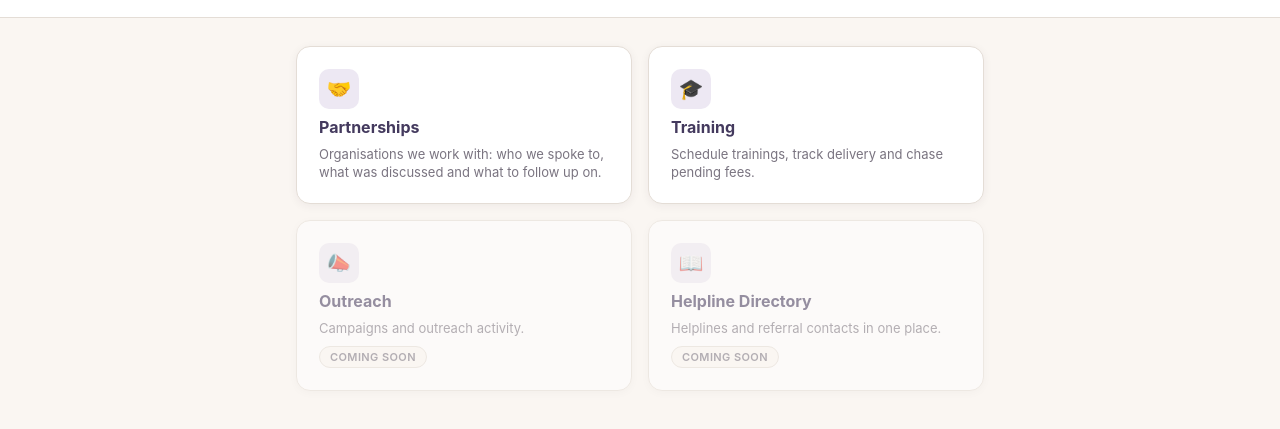
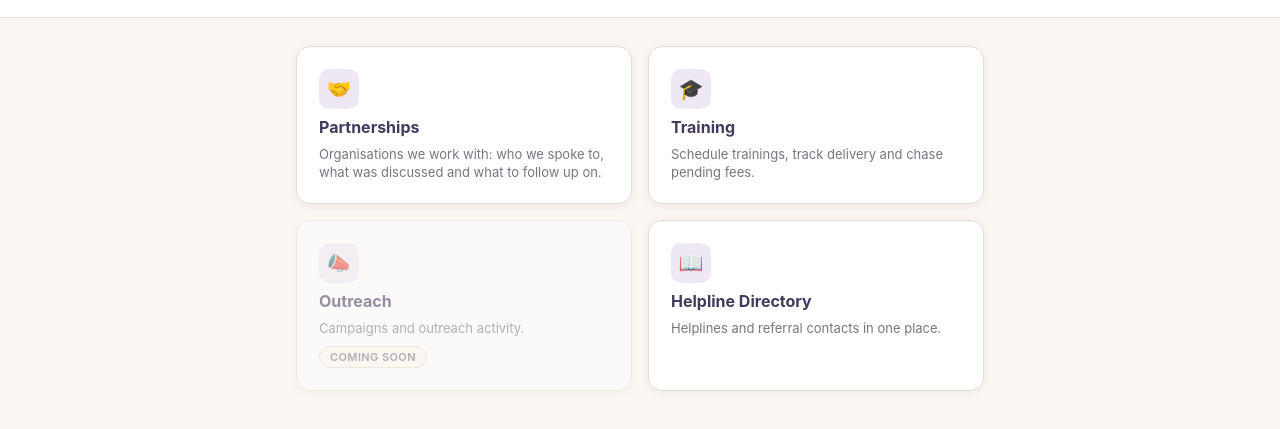
Before and after one commit to TheConnectHut/landing, a plain HTML site: page index.html in a window 1280 px wide. Shown: the part 63-492 px from the top of the page. Drawn offline with Linux system fonts and the light colour scheme.

Commit message:
tool with only repo url (like helpline) allowed

```diff
--- a/index.html
+++ b/index.html
@@ -93,10 +93,10 @@
             worked out here and passed to every tool, so the tools need no
             logo file or setting of their own.
    tools  : one entry per card.
-     href   : address of the tool's page (leave '' until it is live)
-     url    : that organisation's web app address for the tool (leave ''
-              for tools that do not use one)
-     status : 'live' or 'soon' (a card with status 'soon' or no href is greyed out)
+     href   : address of the tool's published page. A card with an href is
+              live; a card with no href is greyed out as Coming soon.
+     url    : that organisation's web app address for the tool. Leave ''
+              for a page that has none (such as the Helpline Directory).
    ==================================================================== */
 const HUB = {
   name: 'TCH Hub',
@@ -122,7 +122,7 @@ const logoUrl = (() => { try { return new URL(HUB.logo, location.href).href; } c
 function toolLink(t) {
   const q = [];
   if (t.url) q.push('url=' + encodeURIComponent(t.url));
-  if (t.url && logoUrl) q.push('logo=' + encodeURIComponent(logoUrl));
+  if (logoUrl) q.push('logo=' + encodeURIComponent(logoUrl));
   return t.href + (q.length ? (t.href.indexOf('?') >= 0 ? '&' : '?') + q.join('&') : '');
 }
 function esc(s) { return String(s).replace(/[&<>"']/g, c => ({ '&': '&amp;', '<': '&lt;', '>': '&gt;', '"': '&quot;', "'": '&#39;' }[c])); }
@@ -136,7 +136,7 @@ img.addEventListener('error', () => { img.hidden = true; });
 img.src = logoUrl;
 
 document.getElementById('grid').innerHTML = HUB.tools.map(t => {
-  const live = t.status === 'live' && !!t.href;
+  const live = !!t.href;
   const inner = '<div class="card-icon">' + esc(t.icon) + '</div><div class="card-title">' + esc(t.title) + '</div><div class="card-desc">' + esc(t.desc) + '</div>'
     + (live ? '' : '<div class="card-tag">Coming soon</div>');
   return live ? '<a class="card enabled" href="' + esc(toolLink(t)) + '">' + inner + '</a>' : '<div class="card disabled">' + inner + '</div>';
```
